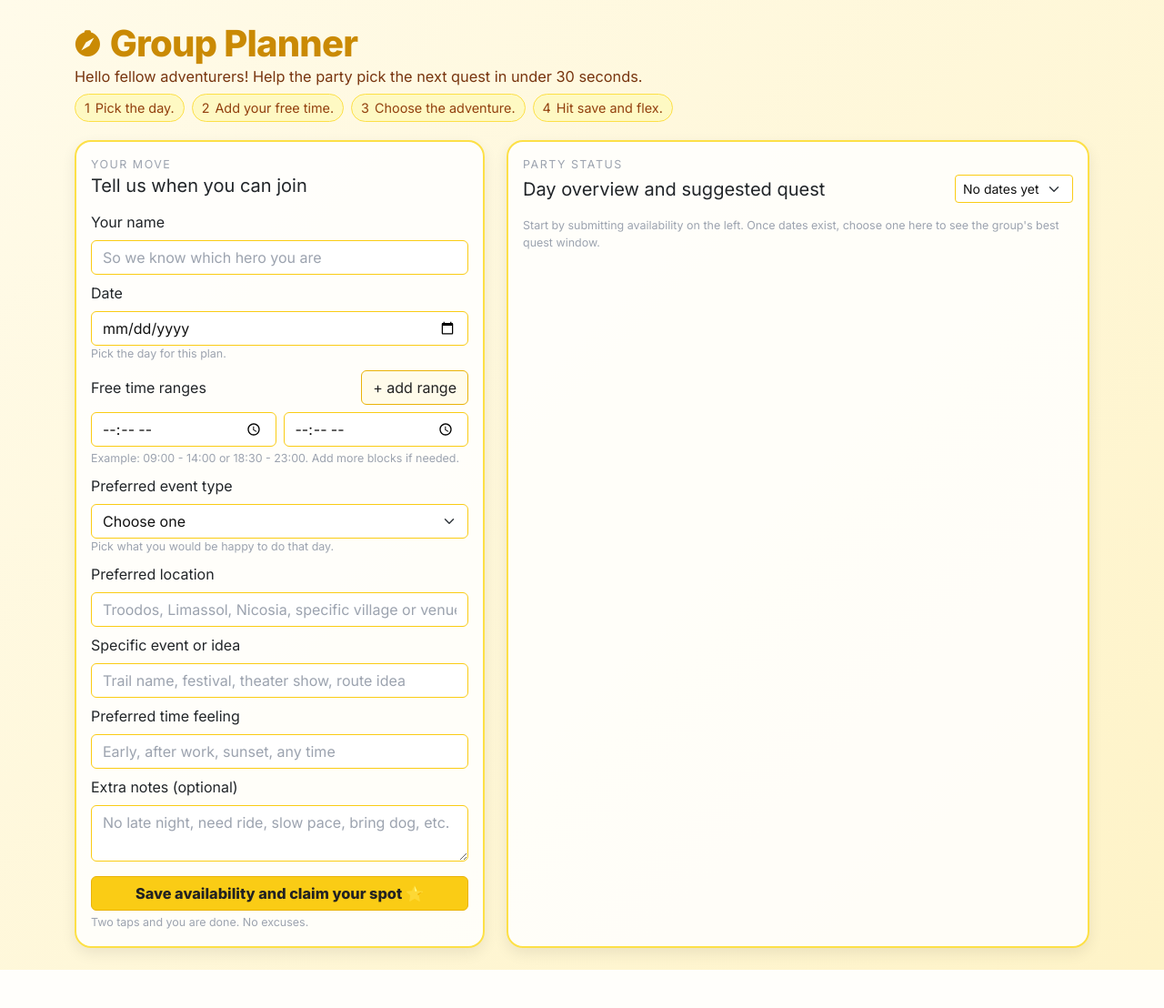
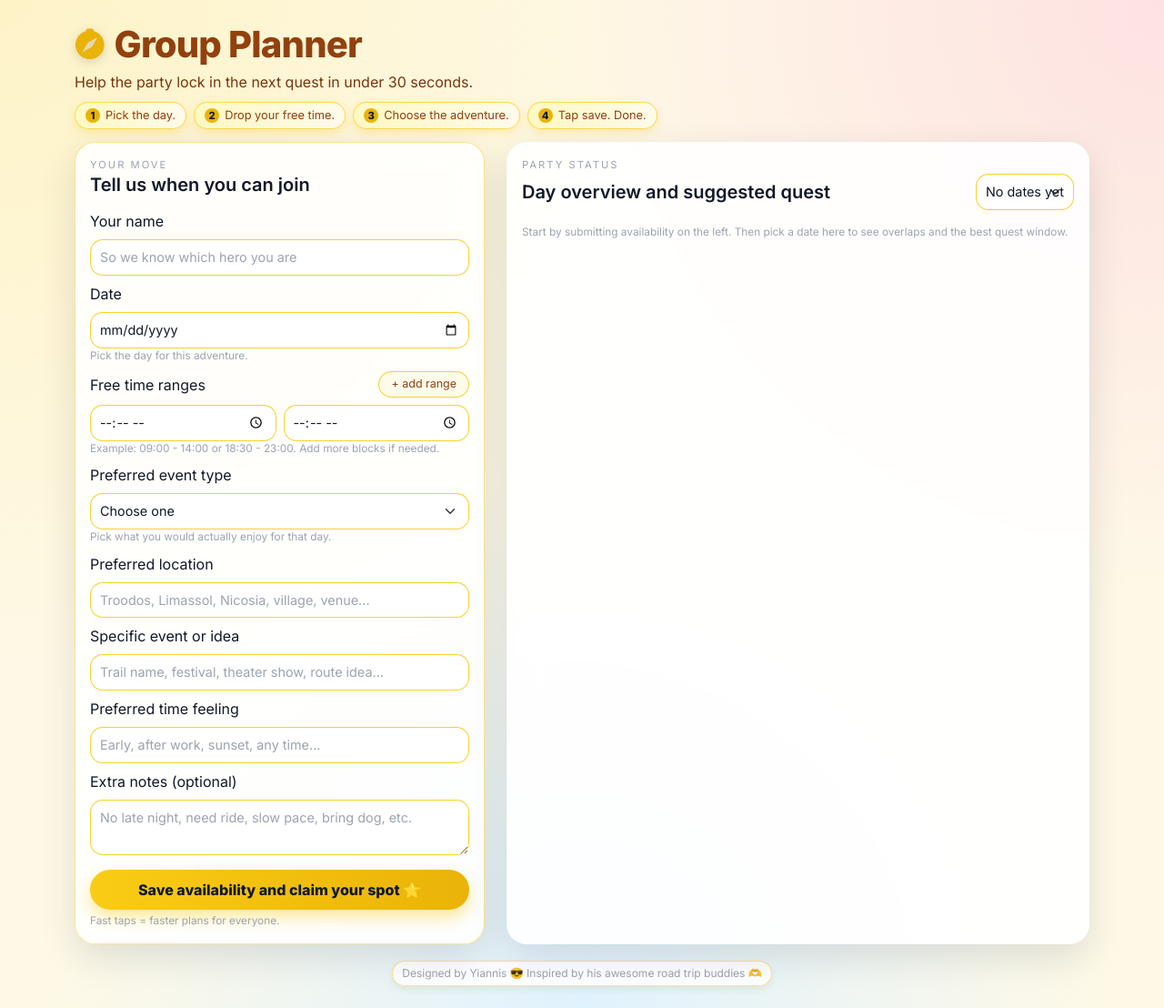
Before and after one commit to stylias2/group-planner, a Flask app: page / in a window 1280 px wide. Shown: the whole page at 91% size. Before the commit the page ends 1066 px from the top, so only its background shows below. Run offline with Flask 3, Linux system fonts and the light colour scheme; data that the repository does not hold is empty.

Commit message:
Adding some fun changes...

```diff
--- a/templates/index.html
+++ b/templates/index.html
@@ -19,66 +19,48 @@
   >
 
   <style>
-    body {
-      background: linear-gradient(135deg, #fffbea 0%, #fef3c7 100%);
-      color: #222;
-      font-family: "Inter", "Segoe UI", sans-serif;
+    :root {
+      --bg-main: #fef9e7;
+      --bg-soft: rgba(255, 255, 255, 0.88);
+      --accent: #facc15;
+      --accent-deep: #eab308;
+      --accent-soft: #fef08a;
+      --text-main: #111827;
+      --text-soft: #6b7280;
+      --radius-xl: 22px;
+      --radius-md: 14px;
+      --shadow-soft: 0 14px 40px rgba(15, 23, 42, 0.12);
+      --transition-fast: 0.18s ease-out;
     }
 
-    .card {
-      background-color: #ffffffd9;
-      border-radius: 18px;
-      border: 2px solid #fde047;
-      box-shadow: 0 6px 16px rgba(0, 0, 0, 0.08);
+    body {
+      margin: 0;
+      min-height: 100vh;
+      background:
+        radial-gradient(circle at top left, #fef3c7 0, transparent 45%),
+        radial-gradient(circle at top right, #fee2e2 0, transparent 40%),
+        radial-gradient(circle at bottom, #e0f2fe 0, transparent 45%),
+        var(--bg-main);
+      color: var(--text-main);
+      font-family: "Inter", system-ui, -apple-system, BlinkMacSystemFont, sans-serif;
     }
 
-    .form-control,
-    .form-select {
-      background-color: #fff;
-      border-color: #facc15;
-      color: #111;
+    .glass-card {
+      background: var(--bg-soft);
+      backdrop-filter: blur(18px);
+      -webkit-backdrop-filter: blur(18px);
+      border-radius: var(--radius-xl);
+      border: 1px solid rgba(250, 204, 21, 0.5);
+      box-shadow: var(--shadow-soft);
     }
 
-    .form-control::placeholder {
-      color: #9ca3af;
-    }
-
-    .form-control:focus,
-    .form-select:focus {
-      border-color: #eab308;
-      box-shadow: 0 0 0 3px rgba(234,179,8,0.3);
-    }
-
-    .btn-primary {
-      background-color: #facc15;
-      border-color: #eab308;
-      color: #222;
-      font-weight: 700;
-      font-size: 1.02rem;
-    }
-
-    .btn-primary:hover {
-      background-color: #eab308;
-      border-color: #ca8a04;
-      color: #111;
-    }
-
-    .btn-outline-light {
-      border-color: #eab308;
-      color: #222;
-      background-color: #fffbea;
-    }
-
-    .btn-outline-light:hover {
-      background-color: #fef08a;
-      color: #111;
-      border-color: #ca8a04;
-    }
-
-    .alert-info {
-      background-color: #fef9c3;
-      border-color: #fde047;
-      color: #78350f;
+    .glass-soft {
+      background: rgba(255, 255, 255, 0.9);
+      backdrop-filter: blur(16px);
+      -webkit-backdrop-filter: blur(16px);
+      border-radius: var(--radius-xl);
+      border: 1px solid rgba(249, 250, 251, 0.8);
+      box-shadow: var(--shadow-soft);
     }
 
     .adventure-header {
@@ -88,126 +70,272 @@
     }
 
     .adventure-header i {
-      font-size: 1.8rem;
-      color: #ca8a04;
+      font-size: 2.1rem;
+      color: var(--accent-deep);
+      filter: drop-shadow(0 3px 6px rgba(0,0,0,0.15));
     }
 
     h1 {
-      color: #ca8a04;
+      color: #92400e;
       font-weight: 800;
       letter-spacing: -0.02em;
+      margin: 0;
     }
 
     .subtitle {
       color: #78350f;
-      margin-bottom: 0.4rem;
-      font-size: 1.02rem;
+      margin-top: 4px;
+      margin-bottom: 10px;
+      font-size: 1rem;
     }
 
     .steps {
       display: flex;
       flex-wrap: wrap;
       gap: 8px;
-      margin-bottom: 1.2rem;
-      font-size: 0.9rem;
+      margin-bottom: 14px;
+      font-size: 0.8rem;
       color: #92400e;
     }
 
     .step-pill {
-      background-color: #fef9c3;
+      background: linear-gradient(to right, #fef9c3, #fffbeb);
       border-radius: 999px;
-      padding: 4px 10px;
+      padding: 4px 11px;
       display: inline-flex;
       align-items: center;
       gap: 6px;
-      border: 1px solid #fde047;
+      border: 1px solid rgba(250, 204, 21, 0.7);
+      box-shadow: 0 4px 10px rgba(250, 204, 21, 0.25);
+      transition: transform var(--transition-fast), box-shadow var(--transition-fast);
+    }
+
+    .step-pill span:first-child {
+      display: inline-flex;
+      align-items: center;
+      justify-content: center;
+      width: 16px;
+      height: 16px;
+      border-radius: 999px;
+      background-color: var(--accent-deep);
+      color: #111827;
+      font-weight: 700;
+      font-size: 0.7rem;
+    }
+
+    .step-pill:hover {
+      transform: translateY(-1px);
+      box-shadow: 0 6px 14px rgba(250, 204, 21, 0.35);
     }
 
     .section-label {
-      font-size: 0.78rem;
-      letter-spacing: 0.12em;
+      font-size: 0.7rem;
+      letter-spacing: 0.18em;
       text-transform: uppercase;
       color: #9ca3af;
       margin-bottom: 2px;
     }
 
     .small-hint {
-      font-size: 0.78rem;
+      font-size: 0.74rem;
       color: #9ca3af;
     }
 
-    .suggestion-box {
-      background-color: #fff8dc;
-      border: 2px dashed #facc15;
-      border-radius: 16px;
-      padding: 1rem;
-      margin-bottom: 1rem;
+    .form-control,
+    .form-select {
+      background-color: rgba(255, 255, 255, 0.95);
+      border-radius: var(--radius-md);
+      border: 1px solid rgba(250, 204, 21, 0.9);
+      color: var(--text-main);
+      font-size: 0.9rem;
+      padding: 8px 10px;
     }
 
-    /* Time slot rows */
-    .time-slot-row {
-      margin-bottom: 4px;
+    .form-control::placeholder {
+      color: #9ca3af;
+    }
+
+    .form-control:focus,
+    .form-select:focus {
+      border-color: var(--accent-deep);
+      box-shadow: 0 0 0 3px rgba(234, 179, 8, 0.28);
+    }
+
+    .btn-primary {
+      background: linear-gradient(to right, var(--accent), var(--accent-deep));
+      border: none;
+      border-radius: 999px;
+      color: #111827;
+      font-weight: 700;
+      font-size: 1rem;
+      padding: 10px 16px;
+      box-shadow: 0 8px 18px rgba(250, 204, 21, 0.45);
+      transition: transform var(--transition-fast), box-shadow var(--transition-fast), background var(--transition-fast);
+    }
+
+    .btn-primary:hover {
+      transform: translateY(-1px);
+      box-shadow: 0 12px 26px rgba(250, 204, 21, 0.6);
+      background: linear-gradient(to right, var(--accent-deep), #f97316);
+      color: #111827;
+    }
+
+    .btn-outline-light {
+      border-radius: 999px;
+      padding: 4px 13px;
+      font-size: 0.78rem;
+      border: 1px solid rgba(250, 204, 21, 0.9);
+      background-color: #fffbeb;
+      color: #92400e;
+      transition: all var(--transition-fast);
+    }
+
+    .btn-outline-light:hover {
+      background-color: var(--accent-soft);
+      color: #111827;
+      box-shadow: 0 6px 14px rgba(250, 204, 21, 0.35);
+    }
+
+    .alert-info {
+      background-color: #fef9c3;
+      border-color: #fde047;
+      color: #78350f;
+      border-radius: var(--radius-md);
+    }
+
+    .suggestion-box {
+      background: linear-gradient(to bottom, #fffdf5, #fff7d6);
+      border-radius: var(--radius-xl);
+      border: 1px dashed rgba(250, 204, 21, 0.9);
+      padding: 12px 14px;
+      margin-bottom: 14px;
+      box-shadow: 0 6px 18px rgba(250, 250, 210, 0.25);
+    }
+
+    .suggestion-title {
+      font-size: 0.7rem;
+      font-weight: 600;
+      letter-spacing: 0.16em;
+      text-transform: uppercase;
+      color: #9ca3af;
+    }
+
+    .suggestion-time {
+      font-size: 1.1rem;
+      font-weight: 700;
+      color: #111827;
+    }
+
+    .suggestion-label {
+      font-size: 0.8rem;
+      color: var(--text-soft);
+    }
+
+    .badge-event {
+      background-color: #facc15;
+      color: #111827;
+      border-radius: 999px;
+      padding: 3px 10px;
+      font-size: 0.72rem;
+      font-weight: 600;
+    }
+
+    /* Person cards */
+    .person-card {
+      border-radius: var(--radius-md);
+      padding: 8px 10px;
+      margin-bottom: 6px;
+      background: rgba(255, 255, 255, 0.98);
+      border: 1px solid rgba(254, 240, 138, 0.9);
+      display: grid;
+      grid-template-columns: 1fr auto;
+      grid-template-rows: auto auto;
+      grid-template-areas:
+        "name time"
+        "meta meta";
+      gap: 2px 8px;
+      font-size: 0.8rem;
+      transition: transform var(--transition-fast), box-shadow var(--transition-fast), background var(--transition-fast);
+      cursor: default;
+    }
+
+    .person-card:hover {
+      transform: translateY(-1px);
+      box-shadow: 0 6px 14px rgba(250, 250, 210, 0.6);
+      background: #fffbeb;
+    }
+
+    .person-name {
+      grid-area: name;
+      font-weight: 700;
+      color: #92400e;
+      display: flex;
+      align-items: center;
+      gap: 4px;
+    }
+
+    .person-time {
+      grid-area: time;
+      font-weight: 500;
+      font-size: 0.75rem;
+      color: #4b5563;
+      display: flex;
+      align-items: center;
+      gap: 4px;
+    }
+
+    .person-meta {
+      grid-area: meta;
+      display: flex;
+      flex-wrap: wrap;
+      gap: 6px;
+      margin-top: 2px;
+      align-items: center;
+    }
+
+    .person-note {
+      font-size: 0.74rem;
+      color: #6b7280;
     }
 
     .remove-slot-btn {
       border: none;
       background: transparent;
       color: #dc2626;
-      font-size: 1rem;
-      padding: 0 4px;
+      font-size: 1.1rem;
+      padding: 0 2px;
       cursor: pointer;
+      line-height: 1;
+      transition: color var(--transition-fast), transform var(--transition-fast);
     }
 
     .remove-slot-btn:hover {
       color: #b91c1c;
+      transform: scale(1.08);
     }
 
-    /* Person cards on the right */
-    .person-card {
-      border-radius: 14px;
-      border: 1px solid #fee58a;
-      background-color: #fffbeb;
-      padding: 8px 10px;
-      margin-bottom: 6px;
-      display: flex;
-      flex-direction: column;
-      gap: 2px;
-      font-size: 0.85rem;
+    footer {
+      margin-top: 18px;
+      text-align: center;
+      font-size: 0.75rem;
+      color: #9ca3af;
     }
 
-    .person-header {
-      display: flex;
-      justify-content: space-between;
-      align-items: baseline;
-      gap: 8px;
-    }
-
-    .person-name {
-      font-weight: 700;
-      color: #92400e;
-    }
-
-    .person-time {
-      font-weight: 500;
-      color: #374151;
-      font-size: 0.8rem;
-    }
-
-    .person-event {
+    footer span {
       display: inline-flex;
       align-items: center;
       gap: 4px;
-      font-size: 0.78rem;
-      color: #92400e;
+      padding: 4px 10px;
+      border-radius: 999px;
+      background: rgba(255, 255, 255, 0.9);
+      border: 1px solid rgba(250, 204, 21, 0.5);
+      box-shadow: 0 4px 10px rgba(0,0,0,0.06);
     }
 
-    .person-event span.badge {
-      font-size: 0.7rem;
+    @media (max-width: 991px) {
+      .glass-card, .glass-soft {
+        border-radius: 18px;
       }
-
-    .person-notes {
-      color: #6b7280;
-      font-size: 0.78rem;
     }
   </style>
 </head>
@@ -215,18 +343,19 @@
 <body>
 <div class="container py-4">
 
+  <!-- Header + steps -->
   <div class="adventure-header">
     <i class="bi bi-compass-fill"></i>
-    <h1 class="mb-0">Group Planner</h1>
+    <h1>Group Planner</h1>
   </div>
   <p class="subtitle">
-    Hello fellow adventurers! Help the party pick the next quest in under 30 seconds.
+    Help the party lock in the next quest in under 30 seconds.
   </p>
   <div class="steps">
     <div class="step-pill"><span>1</span><span>Pick the day.</span></div>
-    <div class="step-pill"><span>2</span><span>Add your free time.</span></div>
+    <div class="step-pill"><span>2</span><span>Drop your free time.</span></div>
     <div class="step-pill"><span>3</span><span>Choose the adventure.</span></div>
-    <div class="step-pill"><span>4</span><span>Hit save and flex.</span></div>
+    <div class="step-pill"><span>4</span><span>Tap save. Done.</span></div>
   </div>
 
   {% with messages = get_flashed_messages() %}
@@ -241,11 +370,11 @@
 
   <div class="row g-4">
 
-    <!-- Left: input form -->
+    <!-- Left: form -->
     <div class="col-12 col-lg-5">
-      <div class="card p-3 h-100">
+      <div class="glass-card p-3 h-100">
         <div class="section-label">Your move</div>
-        <h5 class="mb-3">Tell us when you can join</h5>
+        <h5 class="mb-3 fw-semibold">Tell us when you can join</h5>
 
         <form method="post" action="{{ url_for('submit') }}">
 
@@ -258,11 +387,10 @@
 
           <div class="mb-2">
             <label class="form-label">Date</label>
-            <input type="date" name="date" class="form-control" required>
-            <div class="small-hint">Pick the day for this plan.</div>
+            <input type="date" name="date" class="form-control date-input" required>
+            <div class="small-hint">Pick the day for this adventure.</div>
           </div>
 
-          <!-- Time ranges with removable rows -->
           <div class="mb-2">
             <label class="form-label d-flex justify-content-between align-items-center">
               <span>Free time ranges</span>
@@ -272,13 +400,13 @@
             </label>
 
             <div id="slots-container">
-              <!-- Initial row (no remove button so at least one always stays) -->
+              <!-- initial row (no remove) -->
               <div class="row g-2 time-slot-row">
                 <div class="col-6">
-                  <input type="time" name="slot_start" class="form-control" required>
+                  <input type="time" name="slot_start" class="form-control time-input" required>
                 </div>
                 <div class="col-6 d-flex align-items-center gap-1">
-                  <input type="time" name="slot_end" class="form-control" required>
+                  <input type="time" name="slot_end" class="form-control time-input" required>
                 </div>
               </div>
             </div>
@@ -288,7 +416,7 @@
             </div>
           </div>
 
-          <!-- Event type and preferences -->
+          <!-- Event preferences -->
           <div class="mb-2">
             <label class="form-label">Preferred event type</label>
             <select name="preferred_event" id="preferred_event_select" class="form-select" required>
@@ -300,9 +428,7 @@
               <option>Local Festival / Show / Theater</option>
               <option>Other event</option>
             </select>
-            <div class="small-hint">
-              Pick what you would be happy to do that day.
-            </div>
+            <div class="small-hint">Pick what you would actually enjoy for that day.</div>
           </div>
 
           <div class="mb-2" id="other_event_wrapper" style="display: none;">
@@ -312,7 +438,7 @@
               id="preferred_event_custom"
               name="preferred_event_custom"
               class="form-control"
-              placeholder="Beach day, BBQ, board games night, concert, anything fun"
+              placeholder="Beach day, BBQ, board games night, concert..."
             >
           </div>
 
@@ -322,7 +448,7 @@
               type="text"
               name="preferred_location"
               class="form-control"
-              placeholder="Troodos, Limassol, Nicosia, specific village or venue"
+              placeholder="Troodos, Limassol, Nicosia, village, venue..."
             >
           </div>
 
@@ -332,7 +458,7 @@
               type="text"
               name="preferred_event_detail"
               class="form-control"
-              placeholder="Trail name, festival, theater show, route idea"
+              placeholder="Trail name, festival, theater show, route idea..."
             >
           </div>
 
@@ -342,7 +468,7 @@
               type="text"
               name="preferred_time_hint"
               class="form-control"
-              placeholder="Early, after work, sunset, any time"
+              placeholder="Early, after work, sunset, any time..."
             >
           </div>
 
@@ -360,20 +486,20 @@
             Save availability and claim your spot ⭐
           </button>
           <div class="small-hint mt-1">
-            Two taps and you are done. No excuses.
+            Fast taps = faster plans for everyone.
           </div>
 
         </form>
       </div>
     </div>
 
-    <!-- Right: overview and suggestion -->
+    <!-- Right: overview -->
     <div class="col-12 col-lg-7">
-      <div class="card p-3 h-100">
+      <div class="glass-soft p-3 h-100">
 
         <div class="section-label">Party status</div>
         <div class="d-flex justify-content-between align-items-center mb-3">
-          <h5 class="mb-0">Day overview and suggested quest</h5>
+          <h5 class="mb-0 fw-semibold">Day overview and suggested quest</h5>
           <form method="get" action="{{ url_for('index') }}" class="d-flex">
             <select name="date" class="form-select form-select-sm" onchange="this.form.submit()">
               {% if not dates %}
@@ -396,62 +522,57 @@
 
             {% if suggestion %}
               <div class="suggestion-box">
-                <div class="text-uppercase small-hint mb-1">Suggested plan</div>
-                <div class="fs-5 fw-semibold">
+                <div class="suggestion-title mb-1">
+                  Suggested plan
+                </div>
+                <div class="suggestion-time">
                   {{ suggestion.start }} - {{ suggestion.end }}
                 </div>
-                <div class="small-hint mb-1">
+                <div class="suggestion-label">
                   Works for {{ suggestion.max_free }} of {{ suggestion.total_people }} heroes.
                 </div>
-                <div>
-                  Suggested event:
-                  <span class="badge bg-warning text-dark">
-                    {{ suggestion.event }}
-                  </span>
+                <div class="mt-1">
+                  <span class="suggestion-label">Suggested event:</span>
+                  <span class="badge-event">{{ suggestion.event }}</span>
                 </div>
               </div>
             {% else %}
-              <div class="alert alert-warning py-2">
-                No strong overlap yet. Kindly bully the rest of the party to fill this in.
+              <div class="alert alert-warning py-2 mb-3">
+                No strong overlap yet. Gently annoy the others to fill this in.
               </div>
             {% endif %}
 
             <div>
               <h6 class="mb-2">Who is free when</h6>
 
-              <!-- Person cards instead of dense table -->
               {% for r in records %}
                 <div class="person-card">
-                  <div class="person-header">
                   <div class="person-name">
+                    <i class="bi bi-person-fill"></i>
                     {{ r.name }}
                   </div>
                   <div class="person-time">
+                    <i class="bi bi-clock"></i>
                     {{ r.start_time }} - {{ r.end_time }}
                   </div>
+                  <div class="person-meta">
+                    <span class="badge-event">{{ r.preferred_event }}</span>
+                    {% if r.note %}
+                      <span class="person-note">{{ r.note }}</span>
+                    {% endif %}
                   </div>
-                  <div class="person-event">
-                    <span class="badge bg-warning text-dark">
-                      {{ r.preferred_event }}
-                    </span>
-                  </div>
-                  {% if r.note %}
-                    <div class="person-notes">
-                      {{ r.note }}
-                    </div>
-                  {% endif %}
                 </div>
               {% endfor %}
             </div>
 
           {% else %}
-            <p class="small-hint">
-              Nobody has marked this day yet. First one to submit earns unofficial party leader status.
+            <p class="small-hint mb-0">
+              Nobody has marked this day yet. First one to submit becomes provisional quest leader.
             </p>
           {% endif %}
         {% else %}
-          <p class="small-hint">
-            Start by submitting availability on the left. Once dates exist, choose one here to see the group's best quest window.
+          <p class="small-hint mb-0">
+            Start by submitting availability on the left. Then pick a date here to see overlaps and the best quest window.
           </p>
         {% endif %}
 
@@ -459,6 +580,13 @@
     </div>
 
   </div>
+
+  <footer>
+    <span>
+      Designed by Yiannis 😎 Inspired by his awesome road trip buddies 🫶
+    </span>
+  </footer>
+
 </div>
 
 <script>
@@ -482,7 +610,7 @@
     attachPickerHandlers(row.querySelectorAll('input[type="time"]'));
   });
 
-  // Delegate remove button clicks
+  // Delegate remove button clicks (keep at least one row)
   slotsContainer.addEventListener("click", function (e) {
     if (e.target.classList.contains("remove-slot-btn")) {
       const rows = slotsContainer.querySelectorAll(".time-slot-row");
@@ -492,7 +620,7 @@
     }
   });
 
-  // Show or hide "Other event" field
+  // Show/hide "Other event" custom input
   const eventSelect = document.getElementById("preferred_event_select");
   const otherWrapper = document.getElementById("other_event_wrapper");
   const otherInput = document.getElementById("preferred_event_custom");
@@ -506,10 +634,9 @@
     }
   });
 
-  // Auto-open native pickers on click/focus for date & time inputs
+  // Attach native picker auto-open behavior
   function attachPickerHandlers(inputs) {
     inputs.forEach(function (input) {
-      // For browsers that support showPicker()
       function triggerPicker() {
         if (typeof input.showPicker === "function") {
           input.showPicker();
@@ -520,7 +647,6 @@
     });
   }
 
-  // Initial attach for existing inputs
   document.addEventListener("DOMContentLoaded", function () {
     const dateInputs = document.querySelectorAll('input[type="date"]');
     const timeInputs = document.querySelectorAll('input[type="time"]');
```
Lines whose indentation alone changed are shown as unchanged.
